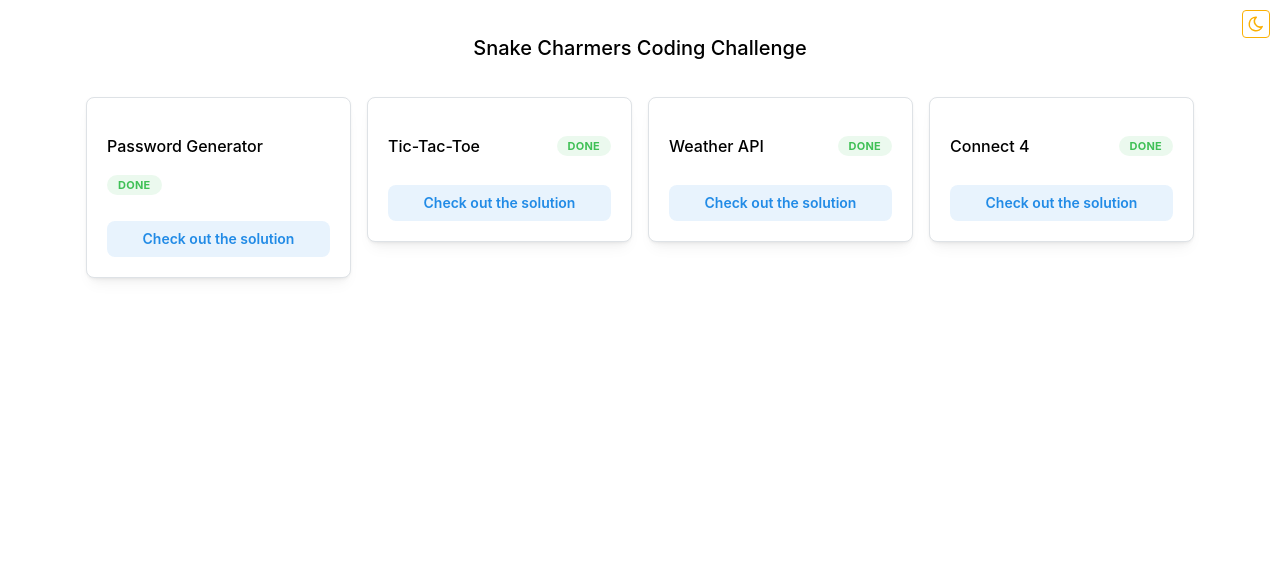
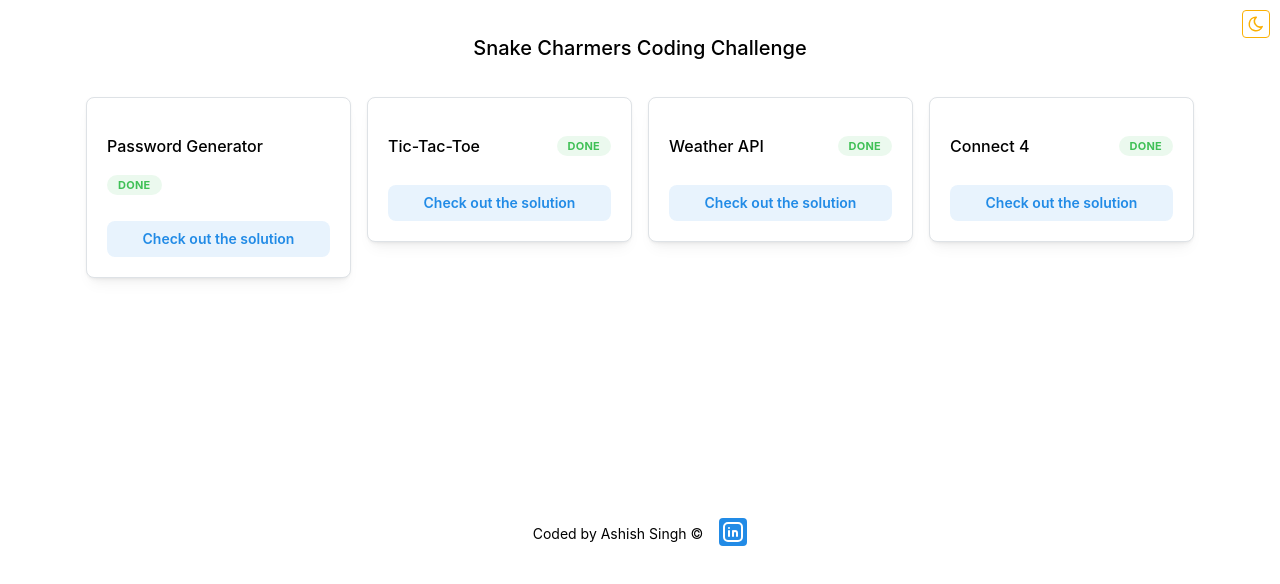
Before and after one commit to EHCarr/Coding-Challenge-Solution, a React (Create React App) app: page / in a window 1280 px wide. Shown: the top 584 px of the page. Built offline with nearby package versions, Linux system fonts and the light colour scheme.

Commit message:
added footer

```diff
--- /dev/null
+++ b/src/components/Footer.tsx
@@ -0,0 +1,27 @@
+import { Group, Anchor, Text, ActionIcon, Container } from '@mantine/core';
+import { IconBrandLinkedin } from '@tabler/icons-react';
+
+const Footer: React.FC<{ children?: React.ReactNode }> = () => {
+
+    const linkedinLink = "https://www.linkedin.com/in/ashish-s-268841164"
+    const githubLink = ""
+
+    return (
+        <Container
+        h={30}
+        style={{position: "relative", bottom: "-15rem" }}
+        >
+             <Group justify="center">
+                <Text size="sm">Coded by Ashish Singh ©</Text>
+                <Anchor href={linkedinLink} target="_blank">
+                    <ActionIcon >
+                    <IconBrandLinkedin />
+                    </ActionIcon>
+                </Anchor>
+            </Group>
+        </Container>
+
+    )
+}
+
+export default Footer;
--- a/src/components/ThemeToggler.tsx
+++ b/src/components/ThemeToggler.tsx
@@ -28,4 +28,4 @@ const ThemeToggler: React.FC<{ children?: React.ReactNode }> = () => {
     )
 }
 
-export default ThemeToggler
+export default ThemeToggler;
--- a/src/index.tsx
+++ b/src/index.tsx
@@ -3,7 +3,7 @@ import App from './App';
 import reportWebVitals from './reportWebVitals';
 import { MantineProvider } from '@mantine/core';
 import '@mantine/core/styles.css';
-import './my-styles.css';
+import './styles.css';
 
 
 const root = ReactDOM.createRoot(
--- a/src/my-styles.css
+++ /dev/null
@@ -1,7 +0,0 @@
-.themeToggler {
-    position: fixed; /* Keeps it in the same position even when scrolling */
-    top: 10px; /* Adjust this value as needed */
-    right: 10px; /* Adjust this value as needed */
-    z-index: 1000; /* Ensures it stays on top of other content */
-
-}
--- a/src/pages/HomePage.tsx
+++ b/src/pages/HomePage.tsx
@@ -1,6 +1,7 @@
 import React from 'react';
 import CardItem from '../components/Cards';
 import { Grid, Container, Text } from '@mantine/core';
+import Footer from '../components/Footer';
 
 const HomePage: React.FC = () => {
   const weeks = [
@@ -31,6 +32,7 @@ const HomePage: React.FC = () => {
           </Grid.Col>
         ))}
       </Grid>
+      <Footer/>
     </Container>
   );
 };
--- /dev/null
+++ b/src/styles.css
@@ -0,0 +1,6 @@
+.themeToggler {
+    position: fixed;
+    top: 10px;
+    right: 10px;
+    z-index: 1000;
+}
```
Also changed, not shown: src/App.tsx (+4 -5 lines).
